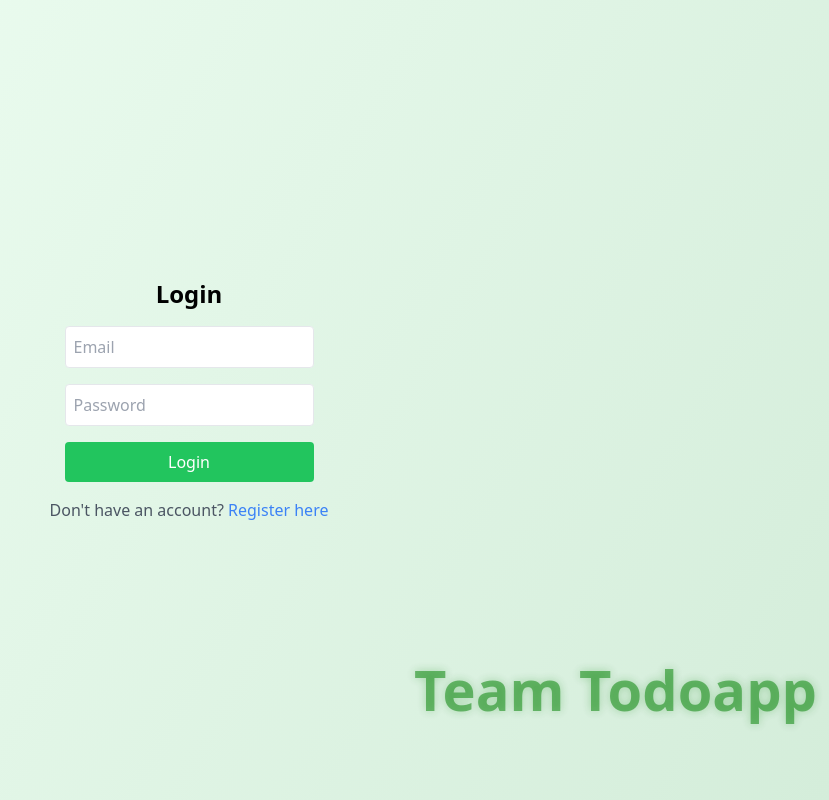
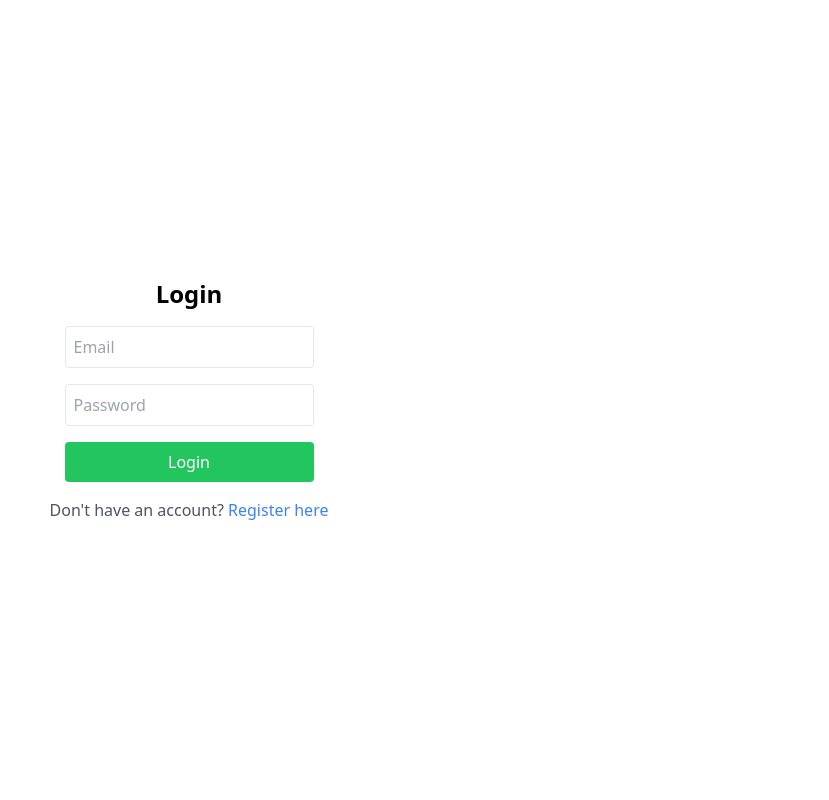
Before and after one commit to livinusonyenso/Taskmaster_todoApp, a React (Create React App) app in the folder frontend/: page / in a window 1280 px wide. Shown: the whole page, without its empty margins (451-1280 px from the left). Built offline with nearby package versions, Linux system fonts and the light colour scheme.

Commit message:
fixed animation in the login and login preflight delay

```diff
--- a/frontend/src/components/BackgroundAnimation.jsx
+++ b/frontend/src/components/BackgroundAnimation.jsx
@@ -1,25 +1,25 @@
-import React, { useState, useEffect } from "react";
-import "../BackgroundAnimation.css"; // ✅ Import the updated CSS file
+// import React, { useState, useEffect } from "react";
+// import "../BackgroundAnimation.css"; // ✅ Import the updated CSS file
 
-const textArray = ["Isong Techie ", "Team Todoapp", "Elijah Muze", "Livinus Ekene", "Freedom Urom", "Uwem Essien"];
+// const textArray = ["Isong Techie ", "Team Todoapp", "Elijah Muze", "Livinus Ekene", "Freedom Urom", "Uwem Essien"];
 
-const BackgroundAnimation = () => {
-  const [index, setIndex] = useState(0);
+// const BackgroundAnimation = () => {
+//   const [index, setIndex] = useState(0);
 
-  useEffect(() => {
-    const interval = setInterval(() => {
-      setIndex((prevIndex) => (prevIndex + 1) % textArray.length);
-    }, 4000); // Change text every 4 seconds
-    return () => clearInterval(interval);
-  }, []);
+//   useEffect(() => {
+//     const interval = setInterval(() => {
+//       setIndex((prevIndex) => (prevIndex + 1) % textArray.length);
+//     }, 4000); // Change text every 4 seconds
+//     return () => clearInterval(interval);
+//   }, []);
 
-  return (
-    <div className="background-container">
-      <div className={`animated-text text-${index % 4}`} key={textArray[index]}>
-        {textArray[index]}
-      </div>
-    </div>
-  );
-};
+//   return (
+//     <div className="background-container">
+//       <div className={`animated-text text-${index % 4}`} key={textArray[index]}>
+//         {textArray[index]}
+//       </div>
+//     </div>
+//   );
+// };
 
-export default BackgroundAnimation;
+// export default BackgroundAnimation;
--- a/frontend/src/components/Login.jsx
+++ b/frontend/src/components/Login.jsx
@@ -3,7 +3,6 @@ import { useNavigate,Link } from "react-router-dom";
 import axios from "axios";
 import AuthContext from "../context/AuthContext";
 import { ClipLoader } from "react-spinners"
-import BackgroundAnimation from "./BackgroundAnimation";
 
 const Login = () => {
 
@@ -34,7 +33,7 @@ const Login = () => {
 
       navigate("/todos"); // Redirect to todos page
     } catch (err) {
-      console.error("Login Error:", err.response ? err.response.data : err.message);
+     // console.error("Login Error:", err.response ? err.response.data : err.message);
       setError(err.response?.data?.msg || "Login failed. Try again.");
       setLoading(false)
     }
@@ -42,7 +41,7 @@ const Login = () => {
 
   return (
     <div className="flex flex-col items-center justify-center min-h-screen">
-       <BackgroundAnimation />
+
       <h2 className="text-2xl font-bold mb-4">Login</h2>
       {error && <p className="text-red-500">{error}</p>}
       <form className="flex flex-col space-y-4" onSubmit={handleLogin}>
```
Also changed, not shown: 1 other file (tests, documents, lock files or other folders).
